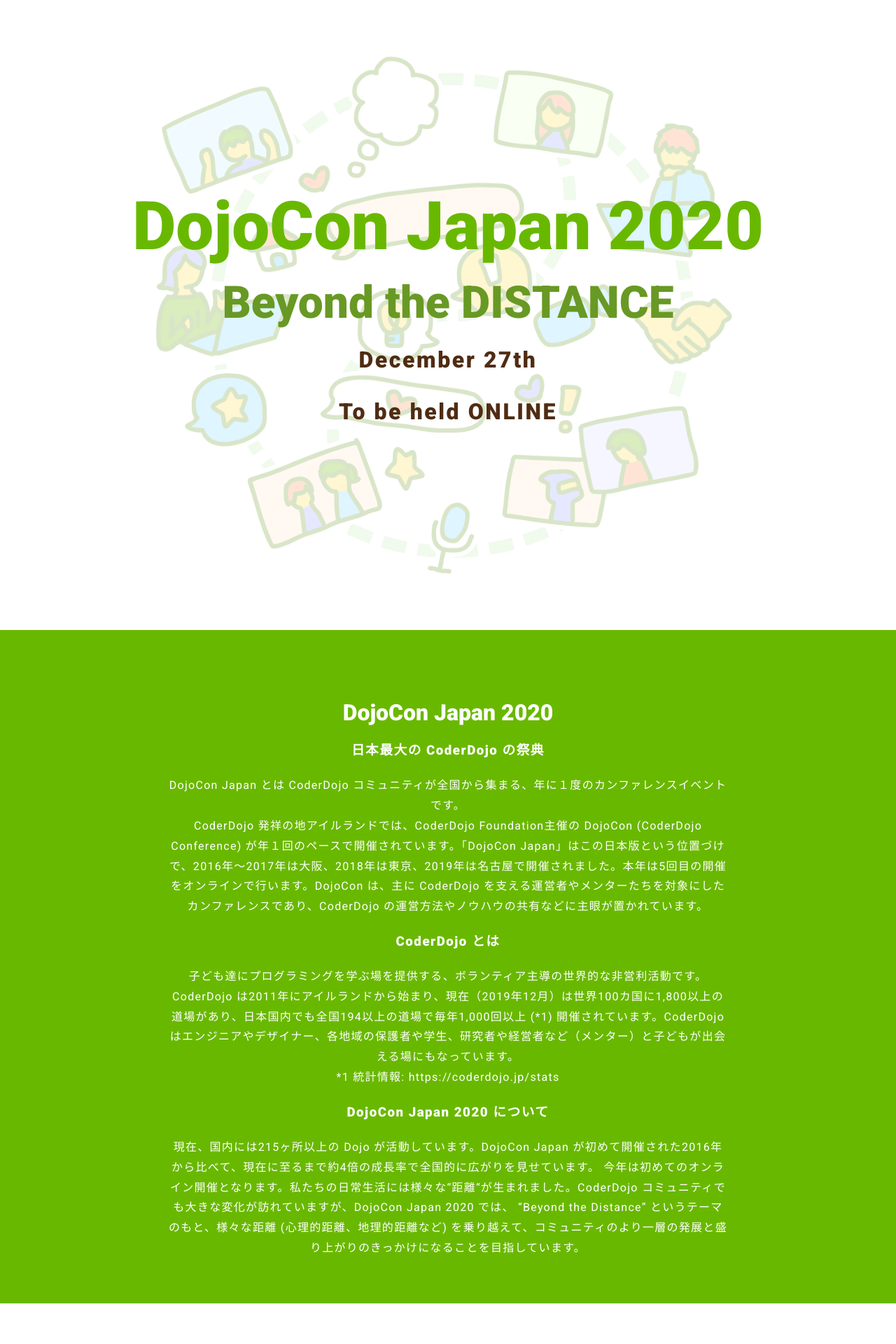
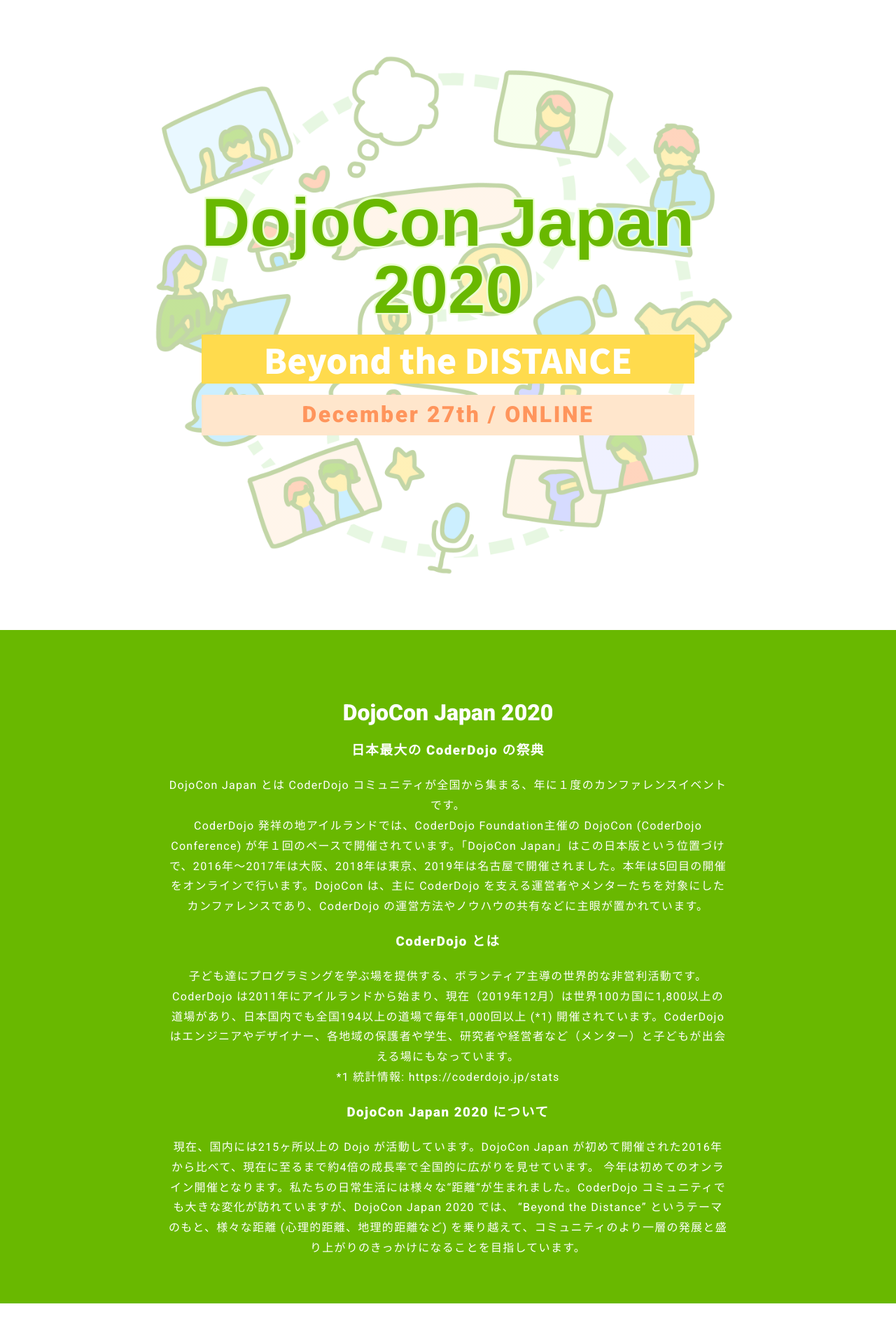
Before and after one commit to coderdojo-japan/dojocon2020.coderdojo.jp, a Jekyll site: the page built from index.html, in a window 1280 px wide. Shown: the top 1920 px of the page at 70% size. Built offline with Jekyll 4.4.1, drawn with Linux system fonts in a browser that asks for light colours; nearby versions of some CDN libraries; some web fonts are replaced.

Commit message:
カバー画像に寄せた

```diff
--- a/_sass/_top.scss
+++ b/_sass/_top.scss
@@ -407,7 +407,8 @@
   .top{
     position: relative;
     height: 100vh;
-    background: linear-gradient(rgba(255,255,255,0.75),rgba(255,255,255,0.75)), url("/img/mainvisual.png");
+    //background: linear-gradient(rgba(235,255,209,0.5),rgba(235,255,209,0.5)), url("/img/mainvisual.png");
+    background: linear-gradient(rgba(255,255,255,0.6),rgba(255,255,255,0.6)), url("/img/mainvisual.png");
     background-size: contain;
     background-position:center center;
     background-repeat: no-repeat;
@@ -421,34 +422,51 @@
         color: $main-color;
         font-size: 6em;
         text-align: center;
-        margin: 0 0 1rem 0;
+        font-family: 'Saira Semi Condensed', sans-serif;
+        line-height: 6rem;
+        margin: 0 0 1rem;
+        text-shadow:
+          2px  2px 1px $light-green,
+          -2px 2px 1px $light-green,
+          2px -2px 1px $light-green,
+          -2px -3px 1px $light-green,
+          2px 0px 1px $light-green,
+          0px 2px 1px  $light-green,
+          -2px 0px 1px $light-green,
+          0px -2px 1px $light-green;
       }
 
       h2 {
-        color: $third-color;
-        font-size: 4em;
+        color: #fff;
+        background-color: $secondary-color;
+        font-size: 3em;
+        font-family: 'Noto Sans JP', sans-serif;
         margin: 0 0 1rem 0;
       }
 
       h3 {
+        color: $red;
+        background-color: $light-red;
+        font-weight: bold;
         font-size: 2em;
-        margin: 0 0 1rem 0;
+        margin: 0 0 .5rem 0;
       }
 
       @media screen and (max-width: 600px) {
         h1 {
-          font-size: 3em;
+          font-size: 5em;
           text-align: center;
+          line-height: 5rem;
         }
 
         h2 {
-          color: $third-color;
-          font-size: 2em;
-          margin: 0 0 1rem 0;
+          font-size: 1.8em;
+          margin: 0 1rem 1rem 1rem;
         }
 
         h3 {
-          font-size: 1.5em;
+          font-size: 1.3em;
+          margin: 0 1rem .5rem 1rem;
         }
       }
     }
--- a/_sass/_variables.scss
+++ b/_sass/_variables.scss
@@ -2,11 +2,15 @@
 $secondary-color: #ffdb4d;
 $third-color: #689924;
 
-$light-blue: #7dd0ff;
+$light-green: #ebffd1;
+
+$light-blue: #80d8ff;
 $blue-shadow: #418ebf;
 $light-gray: #f5f5f5;
 $gray: #aaa;
-$red: #ff6a33;
+$red: #ff955c;
+$light-red: #ffe6cc;
+$purple: #99a5ff;
 $brown: #4f2c13;
 
 $facebook-color: #3b5998;
--- a/css/main.scss
+++ b/css/main.scss
@@ -4,6 +4,7 @@
 $navbar: 80px;
 
 @import url('https://fonts.googleapis.com/css?family=Concert+One|Noto+Sans+JP:400,900|Roboto:400,900|M+PLUS+Rounded+1c:400,800&display=swap'); //Webフォント読み込み。
+@import url('https://fonts.googleapis.com/css2?family=Saira+Semi+Condensed:wght@700&display=swap');
 
 @import '_variables';
 @import '_global';
--- a/index.html
+++ b/index.html
@@ -6,10 +6,9 @@
 <div class="top-contents">
   <div class="top">
     <div class="top-texts">
-      <h1>DojoCon Japan 2020</h1>
+      <h1>DojoCon Japan <br>2020</h1>
       <h2>Beyond the DISTANCE</h2>
-      <h3>December 27th</h3>
-      <h3>To be held ONLINE</h3>
+      <h3>December 27th / ONLINE</h3>
     </div>
   </div>
 
```
